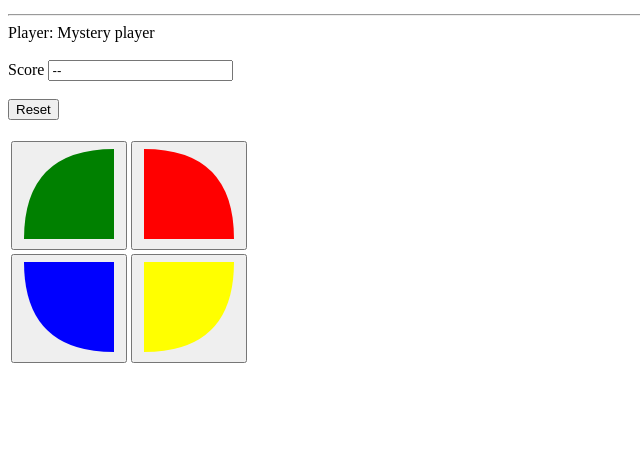
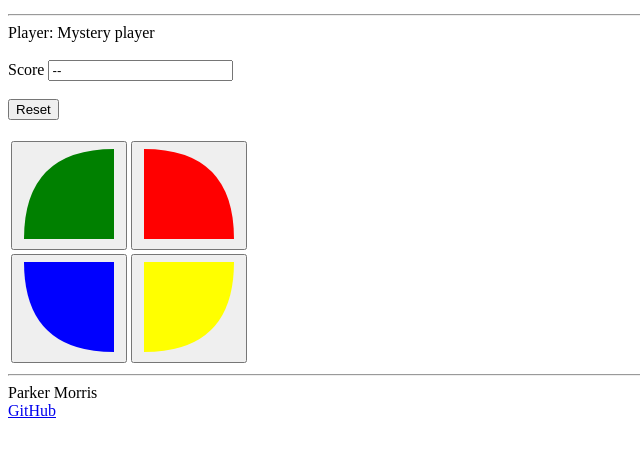
Before and after one commit to ParkerMorris11/simon, a plain HTML site: page play.html in a window 1280 px wide. Shown: the part 161-618 px from the top of the page, without its empty margins (0-640 px from the left). Drawn offline with Linux system fonts and the light colour scheme.

Commit message:
Final Update

```diff
--- a/play.html
+++ b/play.html
@@ -107,7 +107,11 @@
         </table>
       </div>
     </main>
-
-
+    <footer>
+      <hr />
+      <span class="text-reset">Parker Morris</span>
+      <br />
+      <a href="https://github.com/ParkerMorris11/simon/tree/main">GitHub</a>
+    </footer>
   </body>
 </html>
```
